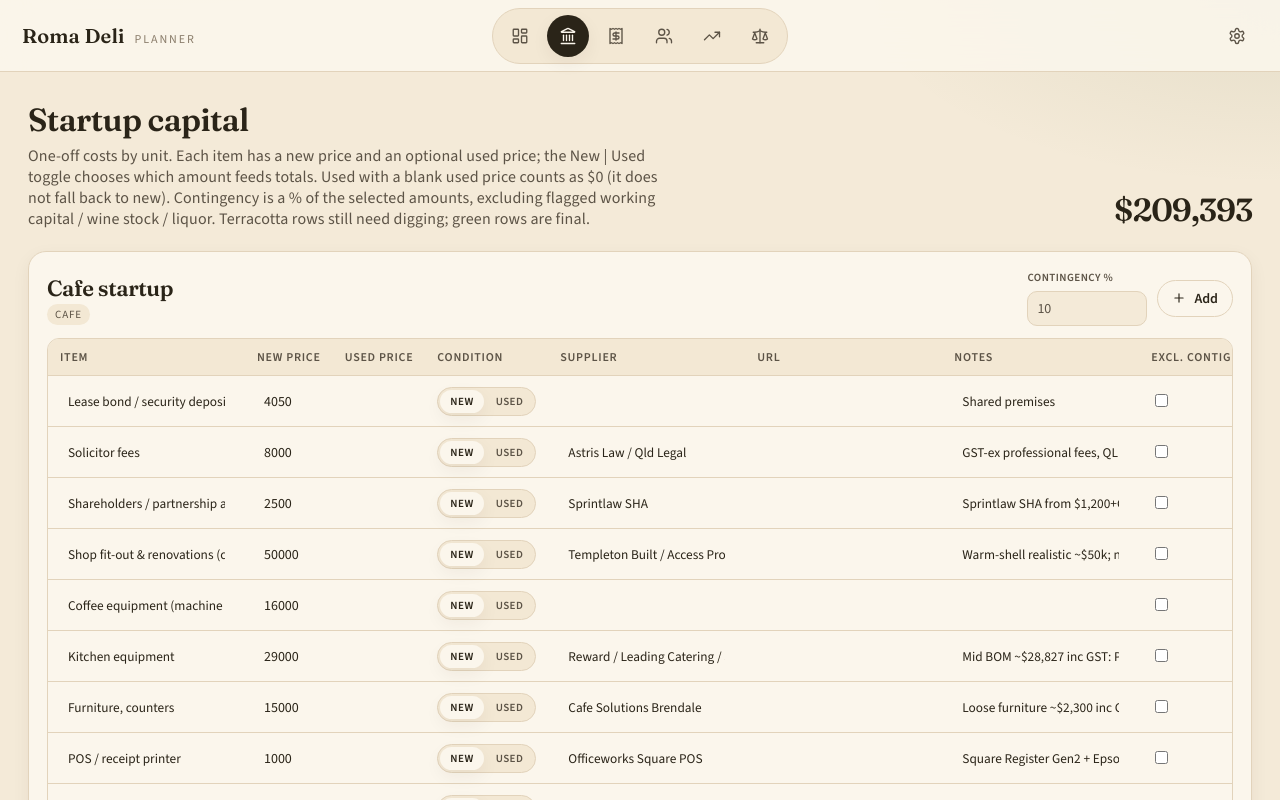
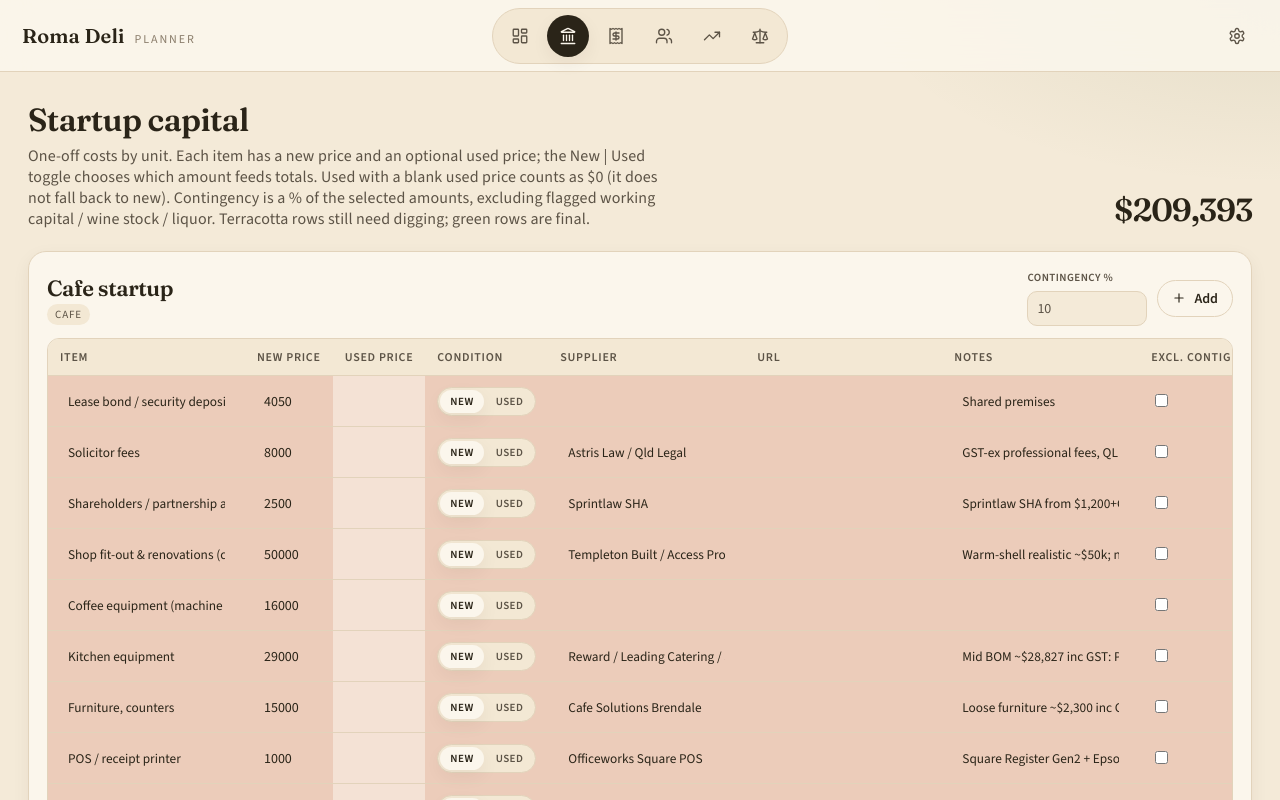
Before and after one commit to chin00000/Grok-Roma-Deli-Planner, a React (Vite) app: page / in a window 1280 px wide. Both pictures are taken after a click on the button "Startup". Shown: the top 800 px of the page. Built offline with nearby package versions, Linux system fonts and the light colour scheme.

Commit message:
Mark startup and outgoings lines final; tint draft terracotta

```diff
--- a/src/index.css
+++ b/src/index.css
@@ -450,3 +450,14 @@ label.field > span { font-weight: 600; letter-spacing: 0.04em; text-transform: u
   border-color: var(--sel, var(--olive));
   box-shadow: 0 0 0 1px var(--sel, var(--olive)), var(--shadow-sm);
 }
+
+tr.line-draft td {
+  background: color-mix(in srgb, var(--loss) 26%, var(--paper));
+}
+tr.line-final td {
+  background: color-mix(in srgb, var(--ok) 22%, var(--paper));
+}
+tr.line-draft input.cell,
+tr.line-draft select.cell { background: transparent; }
+tr.line-final input.cell,
+tr.line-final select.cell { background: transparent; }
```
